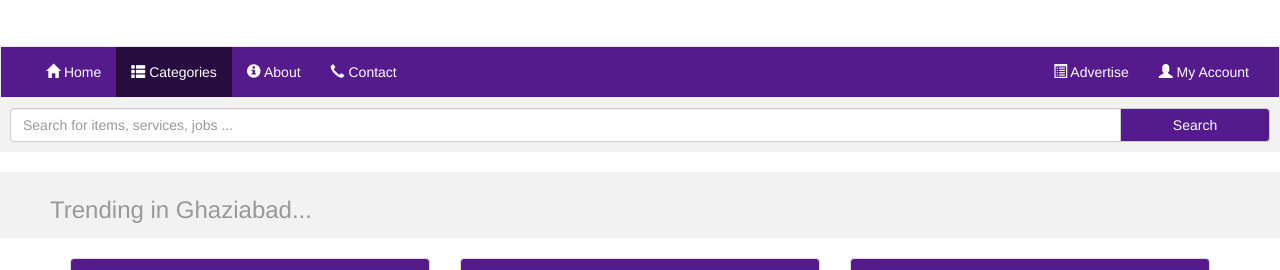
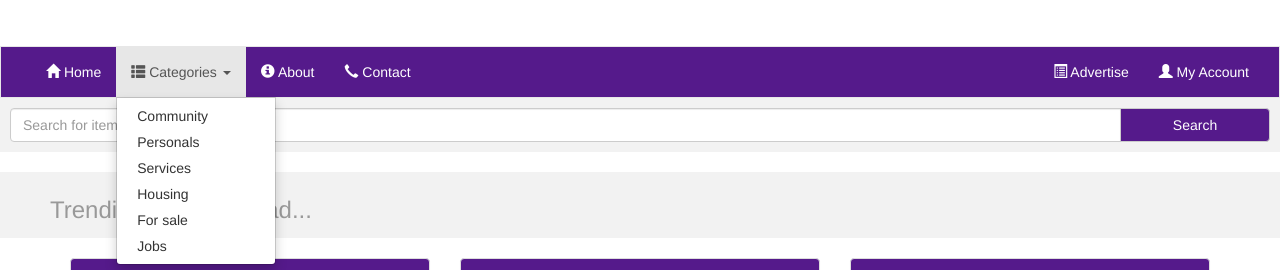
Before and after one commit to ManjulSinghSachan/IWS_CourseWork, a plain HTML site: page Craigslist_UI_Design/index.html in a window 1280 px wide. Both pictures are taken after a click on the link "Categories". Shown: the part 530-800 px from the top of the page. Drawn offline with nearby package versions, Linux system fonts and the light colour scheme; some packages are replaced by stand-ins of ours.

Commit message:
Added categories dropdown

```diff
--- a/Craigslist_UI_Design/index.html
+++ b/Craigslist_UI_Design/index.html
@@ -35,7 +35,18 @@
     <div class="collapse navbar-collapse" id="myNavbar">
       <ul class="nav navbar-nav">
         <li><a href="#"><span class="glyphicon glyphicon-home"></span> Home</a></li>
-        <li><a href="#"><span class="glyphicon glyphicon-th-list"></span> Categories</a></li>
+        <li class="dropdown">
+          <a class="dropdown-toggle" data-toggle="dropdown" href="#"><span class="glyphicon glyphicon-th-list"></span> Categories
+          <span class="caret"></span></a>
+          <ul class="dropdown-menu">
+            <li><a href="#">Community</a></li>
+            <li><a href="#">Personals</a></li>
+            <li><a href="#">Services</a></li>
+            <li><a href="#">Housing</a></li>
+            <li><a href="#">For sale</a></li>
+            <li><a href="#">Jobs</a></li>
+          </ul>
+        </li>
         <li><a href="#"><span class="glyphicon glyphicon-info-sign"></span> About</a></li>
         <li><a href="#"><span class="glyphicon glyphicon-earphone"></span> Contact</a></li>
       </ul>
--- a/Craigslist_UI_Design/styles/style.css
+++ b/Craigslist_UI_Design/styles/style.css
@@ -37,6 +37,20 @@
 }
 
 .navbar-default .navbar-nav > li > a:active {
+  background-color: #270C40;
+}
+
+.navbar-default .navbar-nav .dropdown-menu> li > a:hover {
+  color: #ffffff;
+  background-color: #41146B;
+}
+
+.navbar-default .navbar-nav .dropdown-menu> li > a:focus{
+  background-color: #270C40;
+  color: #ffffff;
+}
+
+.navbar-default .navbar-nav .dropdown-menu> li > a:active {
   background-color: #270C40;
 }
 
```
